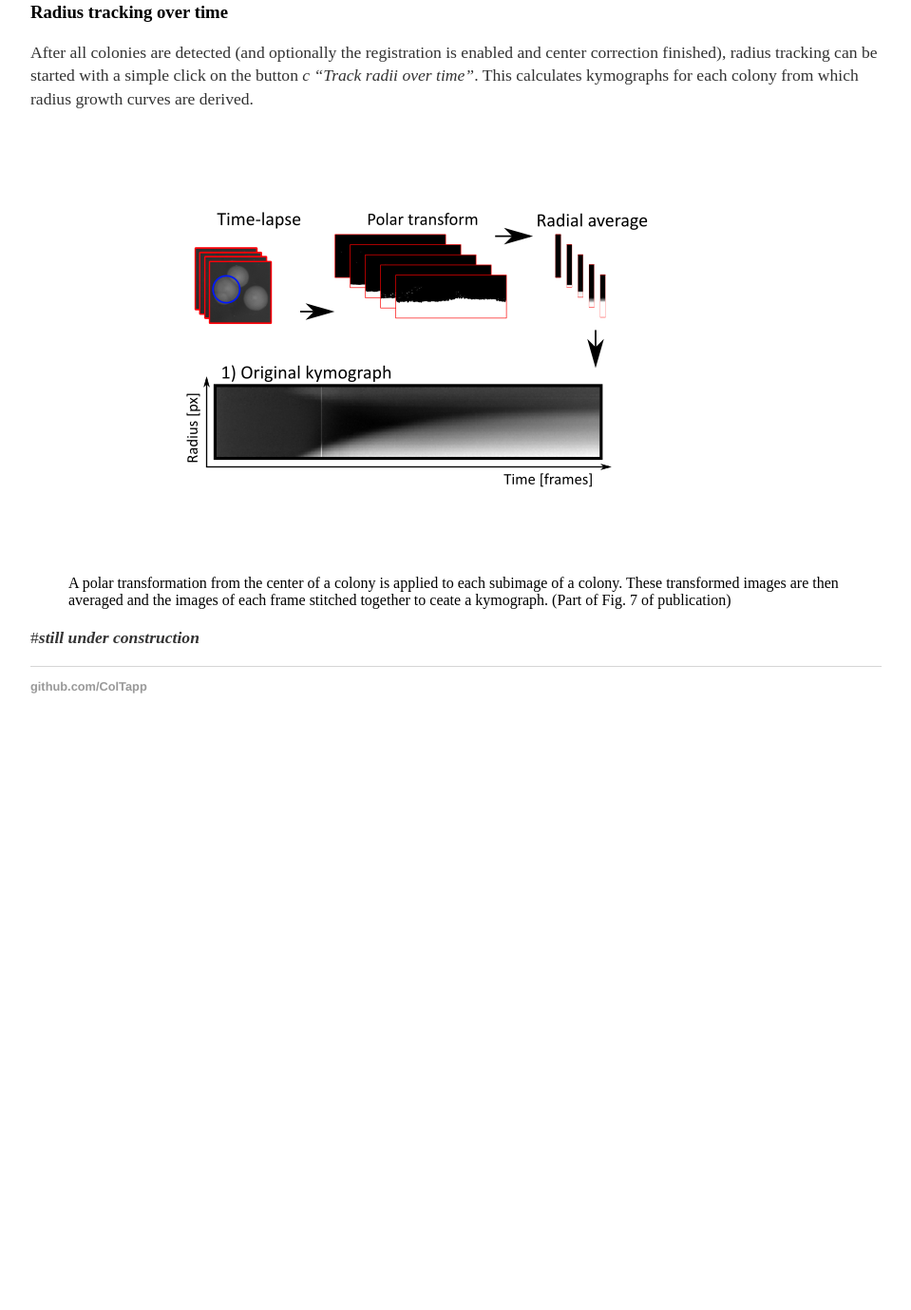
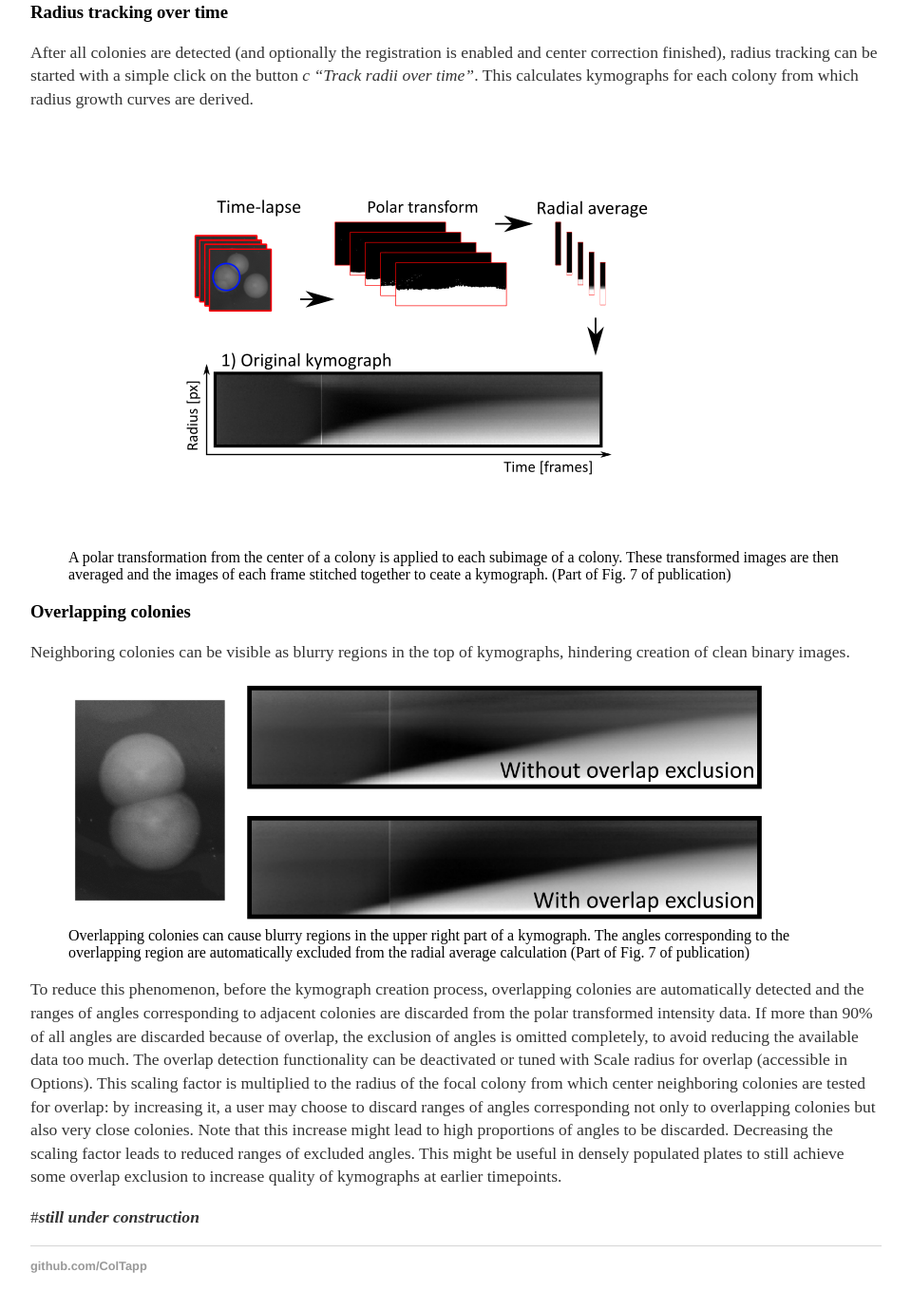
Before and after one commit to ColTapp/ColTapp.github.io, a Jekyll site: the page built from timelapse.md, in a window 1280 px wide and 1400 px high, scrolled down 2160 px. Shown: the top 1379 px of the window at 95% size, without its empty margins (160-1119 px from the left). Built offline with Jekyll 4.4.1, drawn with Linux system fonts in a browser that asks for light colours; before the commit the page ends 2950 px from its top, so only the background shows below that.

Commit message:
Update timelapse.md

```diff
--- a/timelapse.md
+++ b/timelapse.md
@@ -27,10 +27,16 @@ If the automatic center correction failed, manual center correction is available
 ### Radius tracking over time
 After all colonies are detected (and optionally the registration is enabled and center correction finished), radius tracking can be started with a simple click on the button _c "Track radii over time"_. This calculates kymographs for each colony from which radius growth curves are derived.
 <figure>
-  <img src="{{site.url}}/assets/images/TL1.png" alt="Kymograph" height="467px"/>
+  <img src="{{site.url}}/assets/images/TL1.png" alt="Kymograph"/>
   <figcaption>A polar transformation from the center of a colony is applied to each subimage of a colony. These transformed images are then averaged and the images of each frame stitched together to ceate a kymograph. (Part of Fig. 7 of publication)</figcaption>
 </figure>
 
-
+### Overlapping colonies
+Neighboring colonies can be visible as blurry regions in the top of kymographs, hindering creation of clean binary images.
+<figure>
+  <img src="{{site.url}}/assets/images/TL3.png" alt="Example of overlapping colonies exclusion"/>
+  <figcaption>Overlapping colonies can cause blurry regions in the upper right part of a kymograph. The angles corresponding to the overlapping region are automatically excluded from the radial average calculation (Part of Fig. 7 of publication)</figcaption>
+</figure>
+To reduce this phenomenon, before the kymograph creation process, overlapping colonies are automatically detected and the ranges of angles corresponding to adjacent colonies are discarded from the polar transformed intensity data. If more than 90% of all angles are discarded because of overlap, the exclusion of angles is omitted completely, to avoid reducing the available data too much. The overlap detection functionality can be deactivated or tuned with Scale radius for overlap (accessible in Options). This scaling factor is multiplied to the radius of the focal colony from which center neighboring colonies are tested for overlap: by increasing it, a user may choose to discard ranges of angles corresponding not only to overlapping colonies but also very close colonies. Note that this increase might lead to high proportions of angles to be discarded. Decreasing the scaling factor leads to reduced ranges of excluded angles. This might be useful in densely populated plates to still achieve some overlap exclusion to increase quality of kymographs at earlier timepoints.
 
 #*__still under construction__*
```
